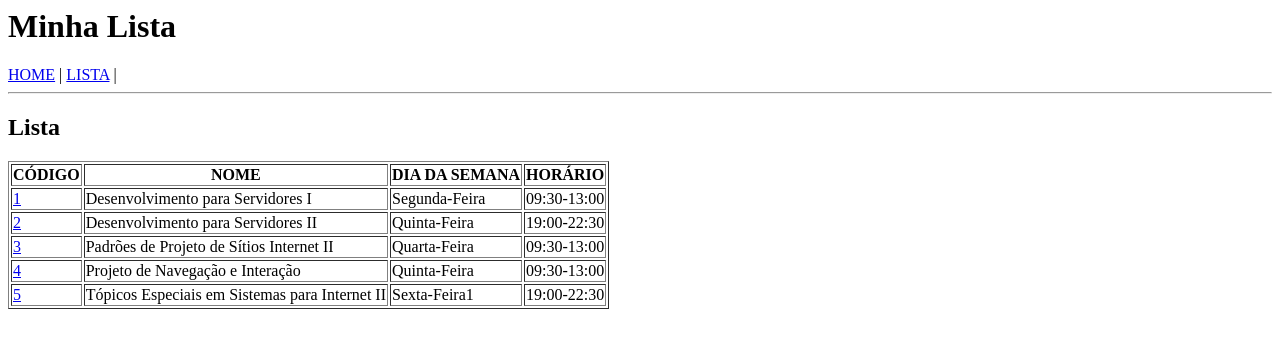
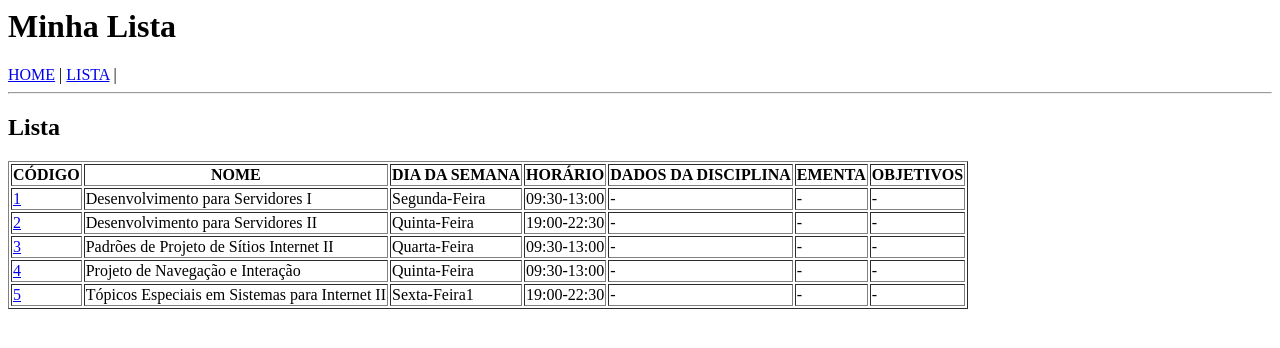
Before and after one commit to priscilafraifer/angular-ivy-du1vkc, an Angular app: page /list in a window 1280 px wide. Shown: the top 348 px of the page. Built offline with nearby package versions, Linux system fonts and the light colour scheme.

Commit message:
3 files modified

```diff
--- a/src/app/list-details/list-details.component.html
+++ b/src/app/list-details/list-details.component.html
@@ -8,3 +8,9 @@
 <div>{{ item.dia }}</div>
 <h3>HORÁRIO</h3>
 <div>{{ item.hora }}</div>
+<h3>DADOS</h3>
+<div></div>
+<h3>EMENTA</h3>
+<div></div>
+<h3>OBJETIVO</h3>
+<div></div>
--- a/src/app/list-details/list.ts
+++ b/src/app/list-details/list.ts
@@ -4,29 +4,44 @@ export const listData = [
     text: 'Desenvolvimento para Servidores I',
     dia: 'Segunda-Feira',
     hora: '09:30-13:00',
+    dados: '-',
+    ementa: '-',
+    objetivo: '-',
   },
   {
     id: 2,
     text: 'Desenvolvimento para Servidores II',
     dia: '	Quinta-Feira',
     hora: '	19:00-22:30',
+    dados: '-',
+    ementa: '-',
+    objetivo: '-',
   },
   {
     id: 3,
     text: 'Padrões de Projeto de Sítios Internet II',
     dia: 'Quarta-Feira',
     hora: '09:30-13:00',
+    dados: '-',
+    ementa: '-',
+    objetivo: '-',
   },
   {
     id: 4,
     text: 'Projeto de Navegação e Interação',
     dia: '	Quinta-Feira',
     hora: '09:30-13:00',
+    dados: '-',
+    ementa: '-',
+    objetivo: '-',
   },
   {
     id: 5,
     text: 'Tópicos Especiais em Sistemas para Internet II',
     dia: 'Sexta-Feira1',
     hora: '19:00-22:30',
+    dados: '-',
+    ementa: '-',
+    objetivo: '-',
   },
 ];
--- a/src/app/list/list.component.html
+++ b/src/app/list/list.component.html
@@ -5,6 +5,9 @@
     <th>NOME</th>
     <th>DIA DA SEMANA</th>
     <th>HORÁRIO</th>
+    <th>DADOS DA DISCIPLINA</th>
+    <th>EMENTA</th>
+    <th>OBJETIVOS</th>
   </tr>
   <tr *ngFor="let item of list; index as i">
     <td>
@@ -15,5 +18,8 @@
     <td>{{ item.text }}</td>
     <td>{{ item.dia }}</td>
     <td>{{ item.hora }}</td>
+    <td>{{ item.dados }}</td>
+    <td>{{ item.ementa }}</td>
+    <td>{{ item.objetivo }}</td>
   </tr>
 </table>
```
